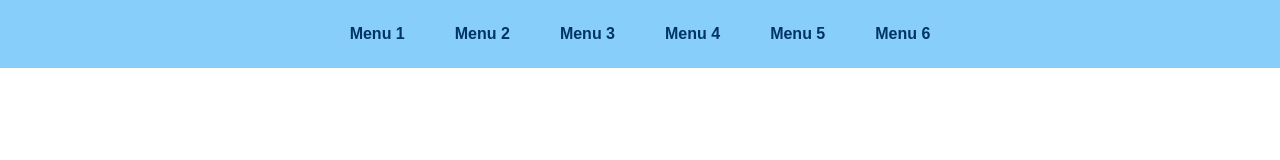
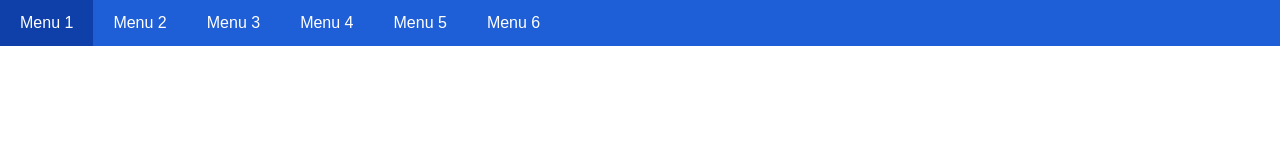
Before and after one commit to margarciaa12/Cecytem-Mi-experiencia-escolar-puede-mejorar-la-tuya., a plain HTML site: page MENUU.HTML in a window 1280 px wide. Drawn offline with Linux system fonts and the light colour scheme.

Commit message:
Add files via upload

```diff
--- a/MENUU.HTML
+++ b/MENUU.HTML
@@ -1,130 +1,89 @@
 <!DOCTYPE html>
-<html lang="es">
+<html>
 <head>
-<meta charset="UTF-8">
-<meta name="viewport" content="width=device-width, initial-scale=1.0">
-<title>Menú Ejemplo</title>
+<title>Menu</title>
 
 <style>
-
 body{
 margin:0;
-    font-family: Arial, sans-serif;
-    background:white;
+font-family:Arial;
 }
 
-/* BARRA MENU */
-nav{
-    background:#87CEFA; /* azul claro */
-    padding:10px 0;
-}
-
-/* LISTA MENU */
-nav ul{
+ul{
 list-style:none;
 margin:0;
 padding:0;
-    display:flex;
-    justify-content:center;
+background:#1e5ed6;
+overflow:hidden;
 }
 
-/* ITEMS */
-nav ul li{
+ul li{
+float:left;
 position:relative;
 }
 
-/* BOTONES */
-nav ul li a{
+ul li a{
 display:block;
-    padding:15px 25px;
-    color:#003366;
+color:white;
+padding:14px 20px;
 text-decoration:none;
-    font-weight:bold;
 }
 
-/* HOVER */
-nav ul li a:hover{
-    background:#5DADE2;
-    color:white;
+ul li:hover{
+background:#0f3fa8;
 }
 
-/* SUBMENU */
-nav ul li ul{
+/* Submenu */
+
+ul li ul{
 display:none;
 position:absolute;
-    background:#AED6F1;
-    top:100%;
-    left:0;
-    min-width:150px;
+background:#1e5ed6;
+top:48px;
 }
 
-/* MOSTRAR SUBMENU */
-nav ul li:hover ul{
+ul li:hover ul{
 display:block;
 }
 
-nav ul li ul li a{
-    padding:12px;
+ul li ul li{
+float:none;
+width:150px;
 }
 
 </style>
+
 </head>
 
 <body>
 
-<nav>
 <ul>
-
-<li>
-<a href="#">Menu 1</a>
+<li><a href="#">Menu 1</a>
 <ul>
 <li><a href="#">Submenu 1</a></li>
 <li><a href="#">Submenu 2</a></li>
 </ul>
 </li>
 
-<li>
-<a href="#">Menu 2</a>
+<li><a href="#">Menu 2</a>
 <ul>
 <li><a href="#">Submenu 1</a></li>
 <li><a href="#">Submenu 2</a></li>
 </ul>
 </li>
 
-<li>
-<a href="#">Menu 3</a>
+<li><a href="#">Menu 3</a>
 <ul>
 <li><a href="#">Submenu 1</a></li>
 <li><a href="#">Submenu 2</a></li>
 </ul>
 </li>
 
-<li>
-<a href="#">Menu 4</a>
-<ul>
-<li><a href="#">Submenu 1</a></li>
-<li><a href="#">Submenu 2</a></li>
-</ul>
-</li>
-
-<li>
-<a href="#">Menu 5</a>
-<ul>
-<li><a href="#">Submenu 1</a></li>
-<li><a href="#">Submenu 2</a></li>
-</ul>
-</li>
-
-<li>
-<a href="#">Menu 6</a>
-<ul>
-<li><a href="#">Submenu 1</a></li>
-<li><a href="#">Submenu 2</a></li>
-</ul>
-</li>
+<li><a href="#">Menu 4</a></li>
+<li><a href="#">Menu 5</a></li>
+<li><a href="#">Menu 6</a></li>
 
 </ul>
-</nav>
 
 </body>
 </html>
```
Lines whose indentation alone changed are shown as unchanged.
